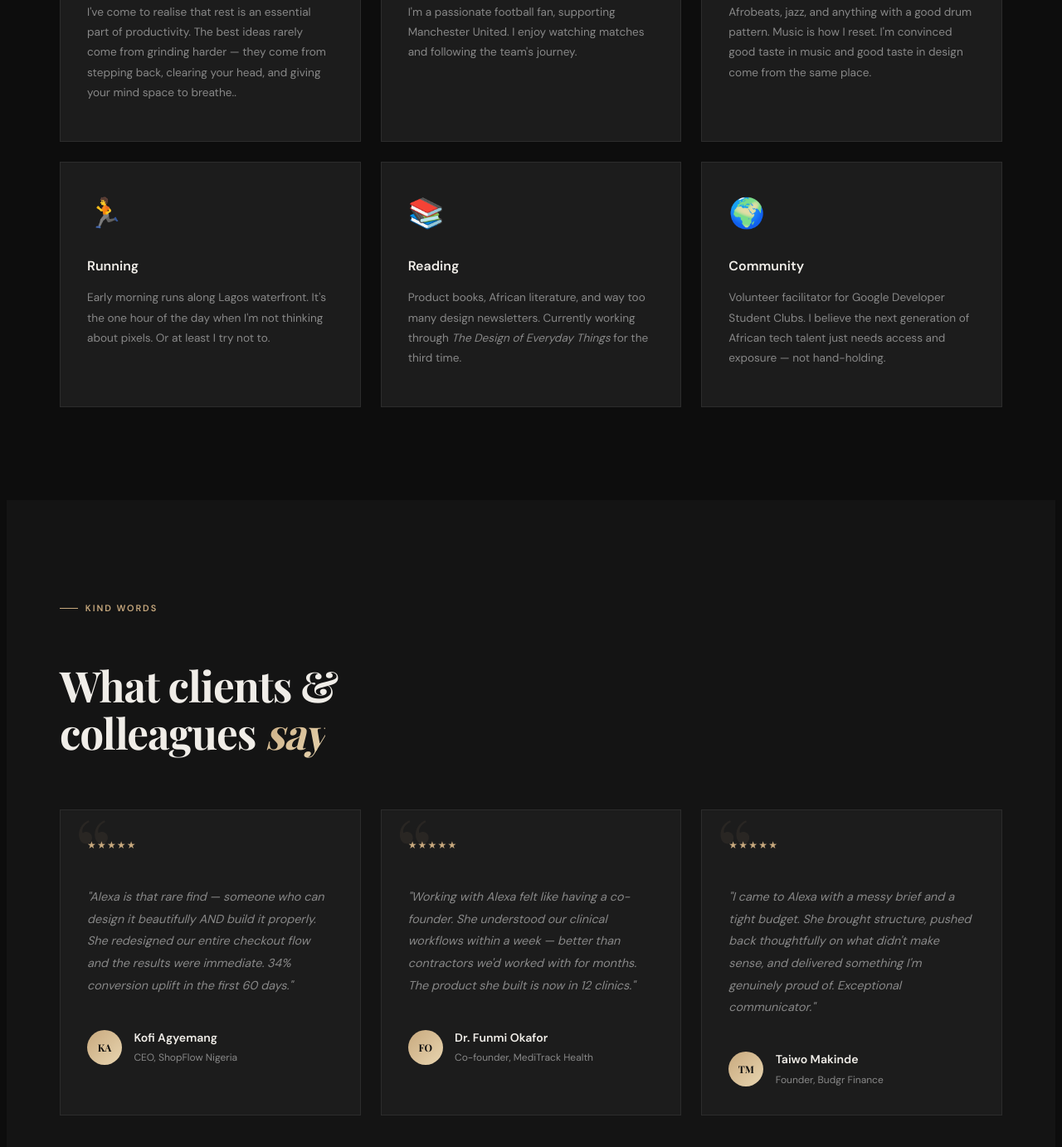
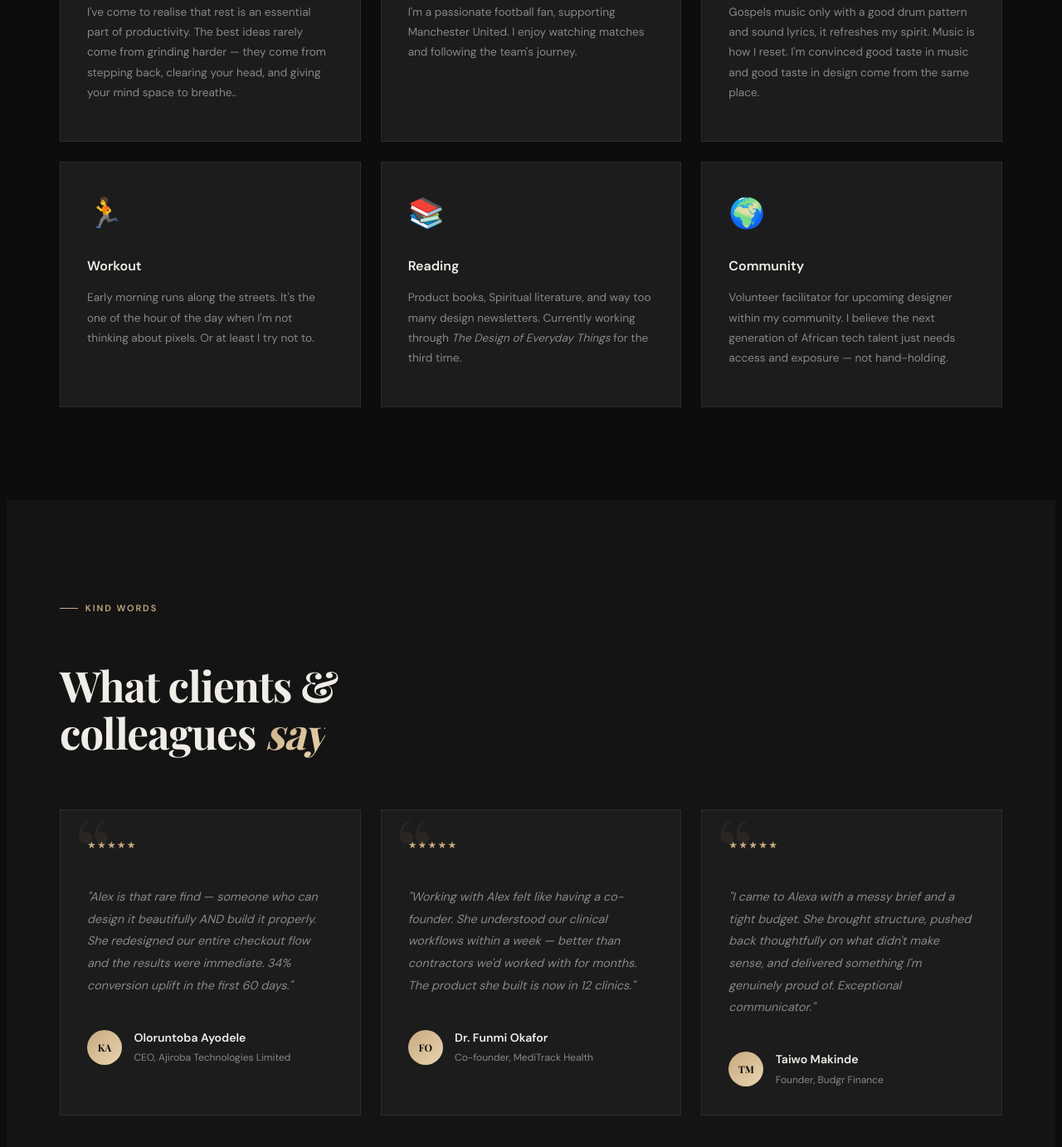
Before and after one commit to alexakinjiola/my_portfolio, a plain HTML site: page about.html in a window 1280 px wide. Shown: the part 6700-8083 px from the top of the page at 83% size. Drawn offline with nearby package versions, Linux system fonts and the light colour scheme; a web font is replaced by a local one.

Commit message:
about.html updated with new content about rest, music, workout, reading, and community involvement. Testimonials updated with new client names and feedback.

```diff
--- a/about.html
+++ b/about.html
@@ -340,22 +340,22 @@
     <div class="outside-card reveal d2">
       <span class="outside-emoji">🎵</span>
       <h3>Music</h3>
-      <p>Afrobeats, jazz, and anything with a good drum pattern. Music is how I reset. I'm convinced good taste in music and good taste in design come from the same place.</p>
+      <p>Gospels music only with a good drum pattern and sound lyrics, it refreshes my spirit. Music is how I reset. I'm convinced good taste in music and good taste in design come from the same place.</p>
     </div>
     <div class="outside-card reveal">
       <span class="outside-emoji">🏃</span>
-      <h3>Running</h3>
-      <p>Early morning runs along Lagos waterfront. It's the one hour of the day when I'm not thinking about pixels. Or at least I try not to.</p>
+      <h3>Workout</h3>
+      <p>Early morning runs along the streets. It's the one of the hour of the day when I'm not thinking about pixels. Or at least I try not to.</p>
     </div>
     <div class="outside-card reveal d1">
       <span class="outside-emoji">📚</span>
       <h3>Reading</h3>
-      <p>Product books, African literature, and way too many design newsletters. Currently working through <em>The Design of Everyday Things</em> for the third time.</p>
+      <p>Product books, Spiritual literature, and way too many design newsletters. Currently working through <em>The Design of Everyday Things</em> for the third time.</p>
     </div>
     <div class="outside-card reveal d2">
       <span class="outside-emoji">🌍</span>
       <h3>Community</h3>
-      <p>Volunteer facilitator for Google Developer Student Clubs. I believe the next generation of African tech talent just needs access and exposure — not hand-holding.</p>
+      <p>Volunteer facilitator for upcoming designer within my community. I believe the next generation of African tech talent just needs access and exposure — not hand-holding.</p>
     </div>
   </div>
 </div>
@@ -367,18 +367,18 @@
   <div class="testimonials-grid">
     <div class="testimonial reveal">
       <div class="testimonial-stars">★★★★★</div>
-      <p class="testimonial-text">"Alexa is that rare find — someone who can design it beautifully AND build it properly. She redesigned our entire checkout flow and the results were immediate. 34% conversion uplift in the first 60 days."</p>
+      <p class="testimonial-text">"Alex is that rare find — someone who can design it beautifully AND build it properly. She redesigned our entire checkout flow and the results were immediate. 34% conversion uplift in the first 60 days."</p>
       <div class="testimonial-author">
         <div class="author-avatar">KA</div>
         <div>
-          <div class="author-name">Kofi Agyemang</div>
-          <div class="author-role">CEO, ShopFlow Nigeria</div>
+          <div class="author-name">Oloruntoba Ayodele</div>
+          <div class="author-role">CEO, Ajiroba Technologies Limited</div>
         </div>
       </div>
     </div>
     <div class="testimonial reveal d1">
       <div class="testimonial-stars">★★★★★</div>
-      <p class="testimonial-text">"Working with Alexa felt like having a co-founder. She understood our clinical workflows within a week — better than contractors we'd worked with for months. The product she built is now in 12 clinics."</p>
+      <p class="testimonial-text">"Working with Alex felt like having a co-founder. She understood our clinical workflows within a week — better than contractors we'd worked with for months. The product she built is now in 12 clinics."</p>
       <div class="testimonial-author">
         <div class="author-avatar">FO</div>
         <div>
```
